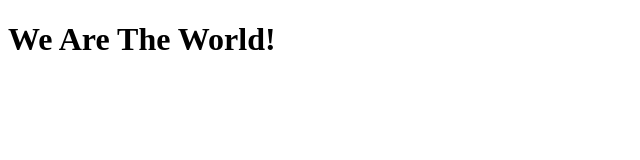
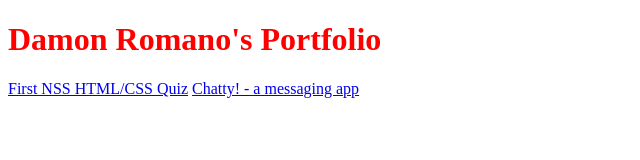
Before and after one commit to DamonRomano/DamonRomano.github.io, a plain HTML site: page index.html in a window 1280 px wide. Shown: the whole page, without its empty margins (0-640 px from the left). Drawn offline with Linux system fonts and the light colour scheme.

Commit message:
Add links for CSS Quiz project and Chatty project to portfolio page

```diff
--- a/index.html
+++ b/index.html
@@ -3,10 +3,12 @@
   <head>
     <meta charset="utf-8">
     <meta http-equiv="X-UA-Compatible" content="IE=edge">
-    <title></title>
-    <link rel="stylesheet" href="">
+    <title>Damon Romano's Portfolio</title>
+    <link rel="stylesheet" href="style.css">
   </head>
 <body>
-  <h1>We Are The World!</h1>
+  <h1>Damon Romano's Portfolio</h1>
+  <a href="nss-css-quiz" title="">First NSS HTML/CSS Quiz</a>
+  <a href="spa-group-chatty" title="">Chatty! - a messaging app</a>
 </body>
 </html>
```
Also changed, not shown: 1 other file.
